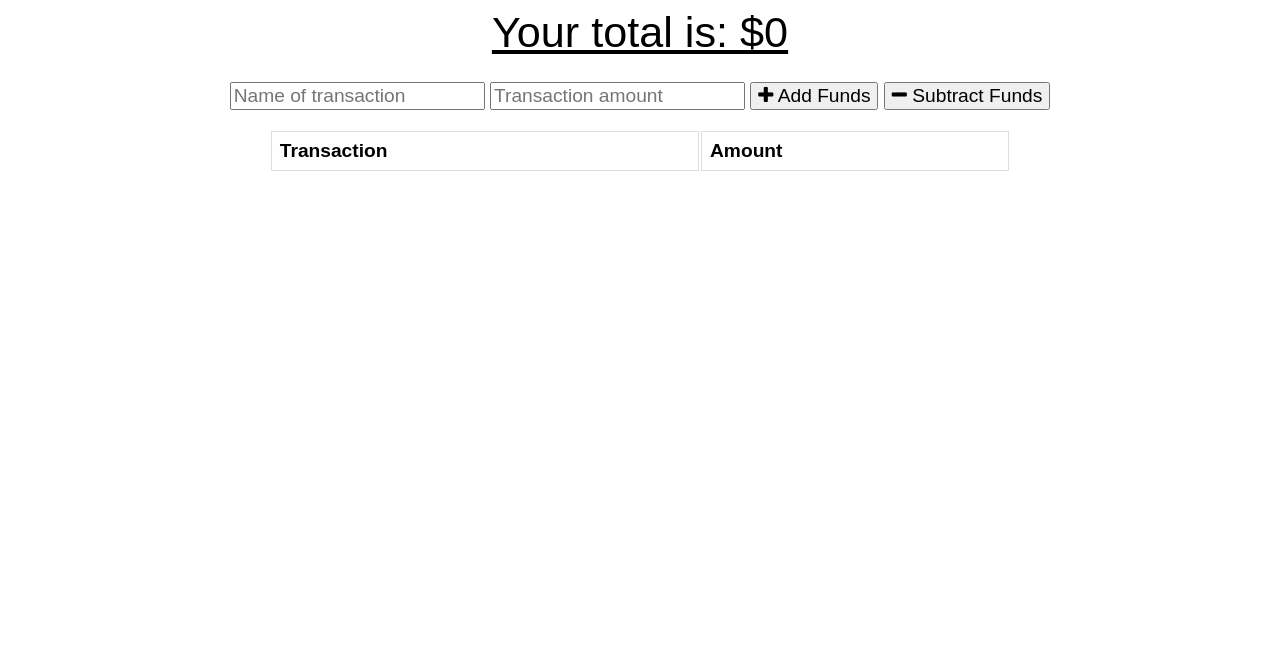
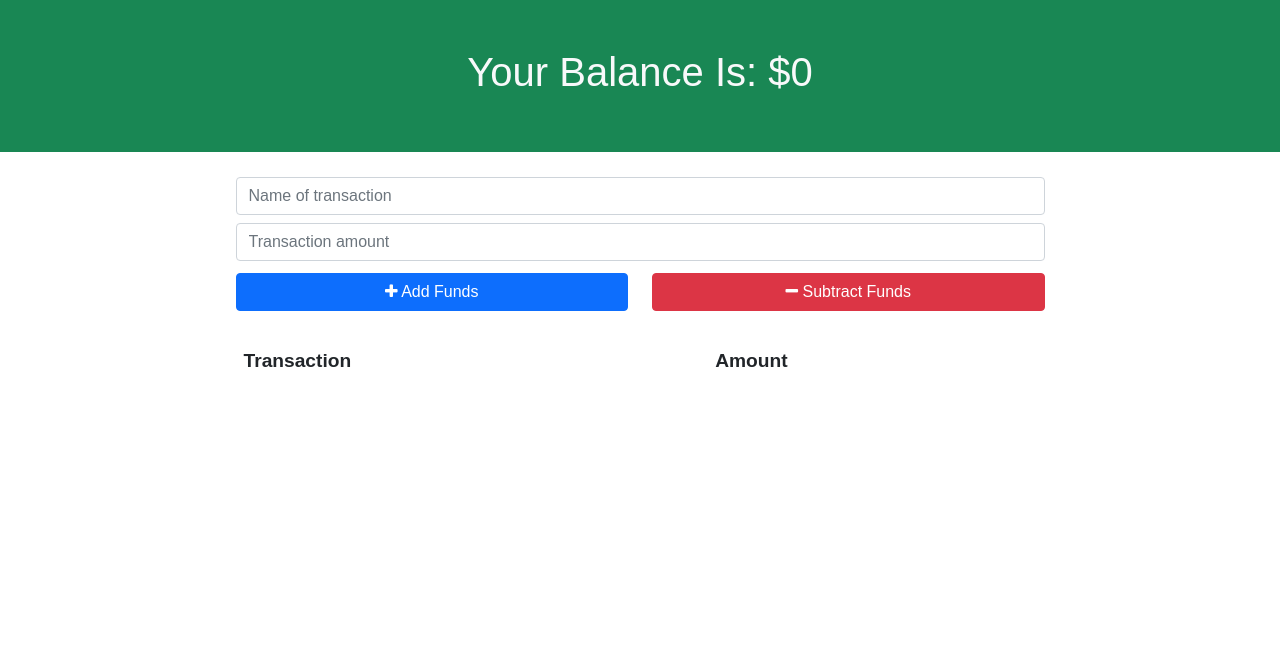
Before and after one commit to RojoRevolution/018-PWA-BudgetTracker, a website: page public/index.html in a window 1280 px wide. Drawn offline with nearby package versions, Linux system fonts and the light colour scheme; no server answers.

Commit message:
added some additional styles so the page doesn't look like a potato

```diff
--- a/public/assets/css/styles.css
+++ b/public/assets/css/styles.css
@@ -1,6 +1,17 @@
+html {
+  box-sizing: border-box;
+}
+*, *:before, *:after {
+  box-sizing: inherit;
+}
+
 body {
   font-size: 120%;
   font-family: Arial;
+}
+
+h1 {
+  text-decoration: none;
 }
 
 button, input {
@@ -13,13 +24,13 @@ table {
 }
 
 td, th {
-  border: 1px solid #dddddd;
+  /* border: 1px solid #dddddd; */
   text-align: left;
   padding: 8px;
 }
 
 tr:nth-child(even) {
-  background-color: #dddddd;
+  background-color: #ececec;
 }
 
 .error {
@@ -33,8 +44,8 @@ tr:nth-child(even) {
 }
 
 .total {
-  font-size: 150%;
-  text-decoration: underline;
+  /* font-size: 150%;
+  text-decoration: underline; */
 }
 
 .form {
@@ -46,6 +57,10 @@ tr:nth-child(even) {
   text-align: left;
   max-height: 300px;
   overflow: auto;
-  width: 90%;
+  /* width: 90%; */
   margin: 0 auto;
 }
+
+.btn-width {
+  width:100%
+}
--- a/public/index.html
+++ b/public/index.html
@@ -7,7 +7,8 @@
   <meta http-equiv="X-UA-Compatible" content="ie=edge">
   <meta name="theme-color" content="#317EFB">
   <link rel="shortcut icon" href="icons/icon-192x192.png" type="image/x-icon">
-
+  <link href="https://cdn.jsdelivr.net/npm/bootstrap@5.0.0-beta2/dist/css/bootstrap.min.css" rel="stylesheet"
+    integrity="sha384-BmbxuPwQa2lc/FVzBcNJ7UAyJxM6wuqIj61tLrc4wSX0szH/Ev+nYRRuWlolflfl" crossorigin="anonymous">
   <link rel="stylesheet" href="https://stackpath.bootstrapcdn.com/font-awesome/4.7.0/css/font-awesome.min.css">
   <link rel="stylesheet" href="assets/css/styles.css">
 
@@ -15,20 +16,30 @@
 </head>
 
 <body>
-  <div class="wrapper">
+  <div class="container-flex bg-success py-5">
     <div class="total">
-      <div class="total">Your total is: $<span id="total">0</span></div>
+      <div class="total">
+        <h1 class="text-light text-center">Your Balance Is: $<span id="total">0</span></h1>
+      </div>
     </div>
-
+  </div>
+  <div class="wrapper px-2">
     <div class="form">
-      <input type="text" id="t-name" placeholder="Name of transaction" />
-      <input type="number" min="0" id="t-amount" placeholder="Transaction amount" />
-      <button id="add-btn"><i class="fa fa-plus buttons"></i> Add Funds</button>
-      <button id="sub-btn"><i class="fa fa-minus"></i> Subtract Funds</button>
+      <input type="text" id="t-name" class="form-control my-2" placeholder="Name of transaction" />
+      <input type="number" min="0" class="form-control my-2" id="t-amount" placeholder="Transaction amount" />
+      <div class="row">
+        <div class="col-md-6 my-1">
+          <button id="add-btn" class="btn btn-primary px-1 btn-width"><i class="fa fa-plus buttons"></i> Add
+            Funds</button>
+        </div>
+        <div class="col-md-6 my-1">
+          <button id="sub-btn" class="btn btn-danger px-1 btn-width"><i class="fa fa-minus"></i> Subtract Funds</button>
+        </div>
+      </div>
       <p class="error"></p>
     </div>
 
-    <div class="transactions">
+    <div class="my-4 transactions">
       <table>
         <thead>
           <th>Transaction</th>
@@ -40,7 +51,7 @@
       </table>
     </div>
 
-    <canvas id="myChart"></canvas>
+    <canvas id="myChart" class="my-5"></canvas>
   </div>
 
   <script src="https://cdn.jsdelivr.net/npm/chart.js@2.8.0"></script>
```
Also changed, not shown: favicon.ico (added), public/manifest.webmanifest (added).
